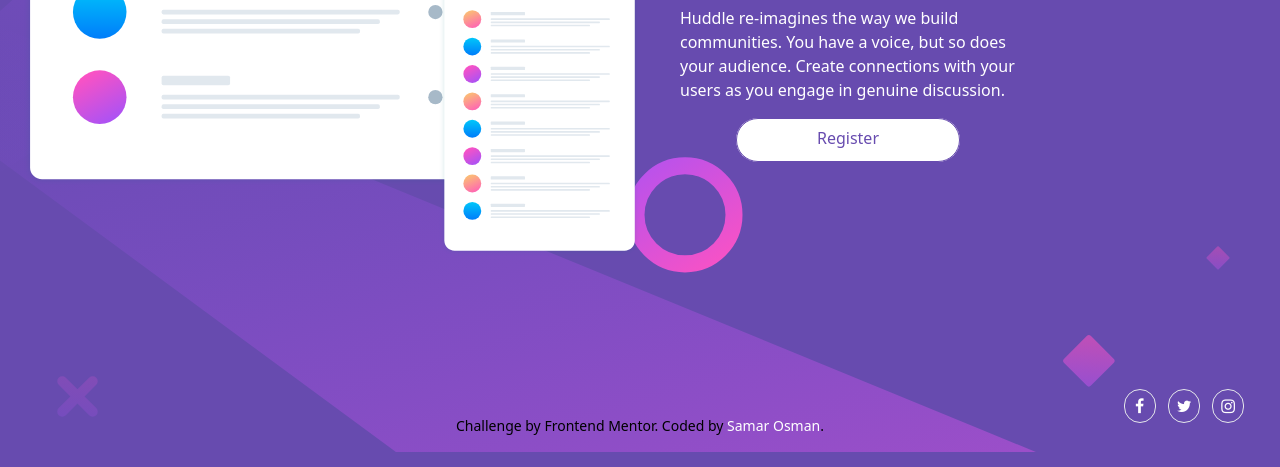
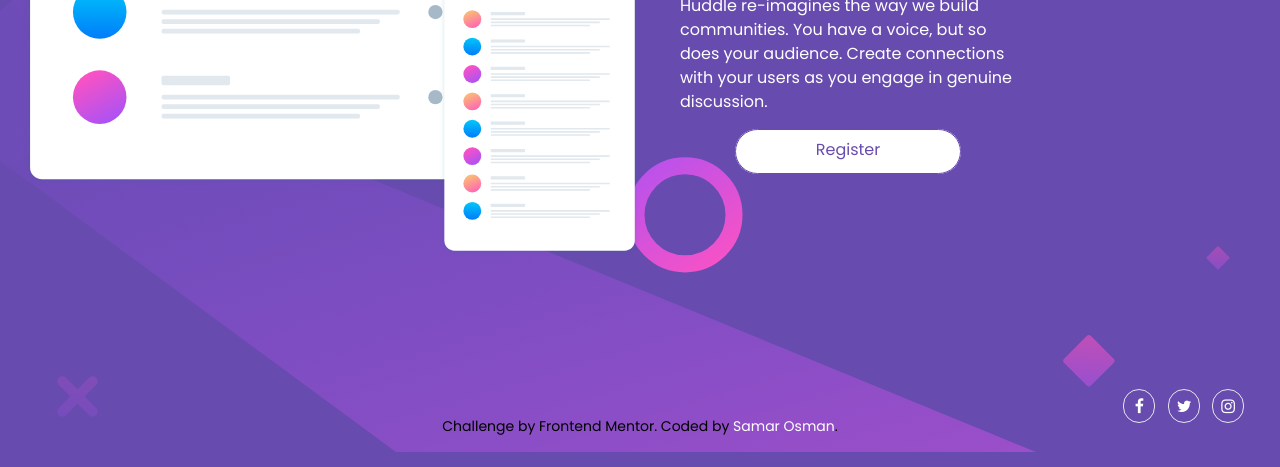
Before and after one commit to OsmanSamar/huddle-landing-page-with-single-introductory-section-master, a plain HTML site: page index.html in a window 1280 px wide. Shown: the part 333-800 px from the top of the page. Drawn offline with nearby package versions, Linux system fonts and the light colour scheme.

Commit message:
Updated the font-family

```diff
--- a/index.html
+++ b/index.html
@@ -47,7 +47,6 @@
               Poppins: ["Poppins, sans-serif"],
             },
             colors: {
-              clifford: "#da373d",
               violet: "hsl(257, 40%, 49%)",
               softmagenta: "hsl(300, 69%, 71%)",
             },
@@ -57,7 +56,7 @@
     </script>
   </head>
   <body
-    class="bg-auto bg-no-repeat bg-center bg-violet flex flex-col items-center justify-center"
+    class="bg-auto bg-no-repeat bg-center bg-violet flex flex-col items-center justify-center font-Poppins"
     style="background-image: url(./images/bg-desktop.svg)"
   >
     <nav class="container mx-auto flex items-center justify-between pt-2">
```
